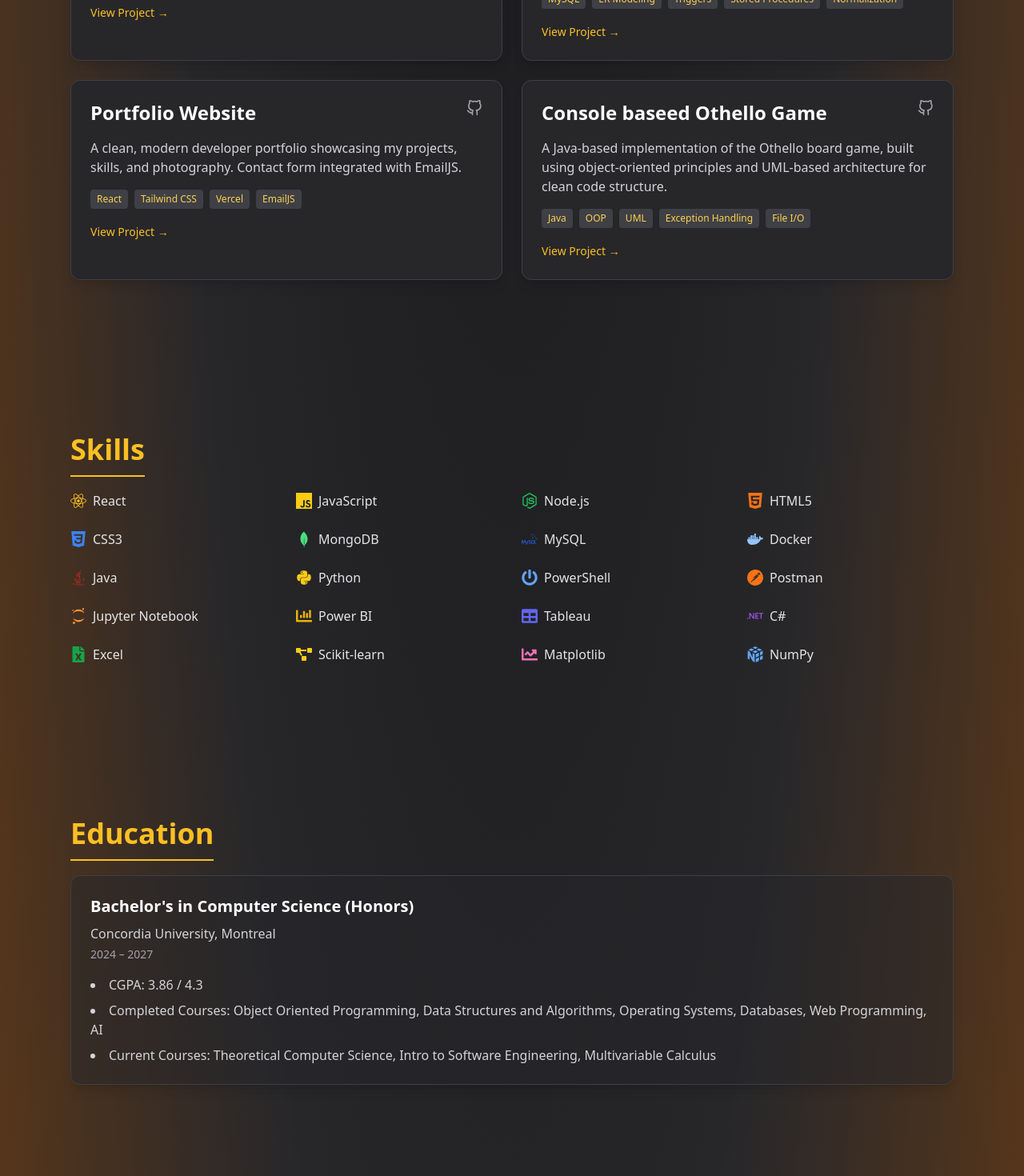
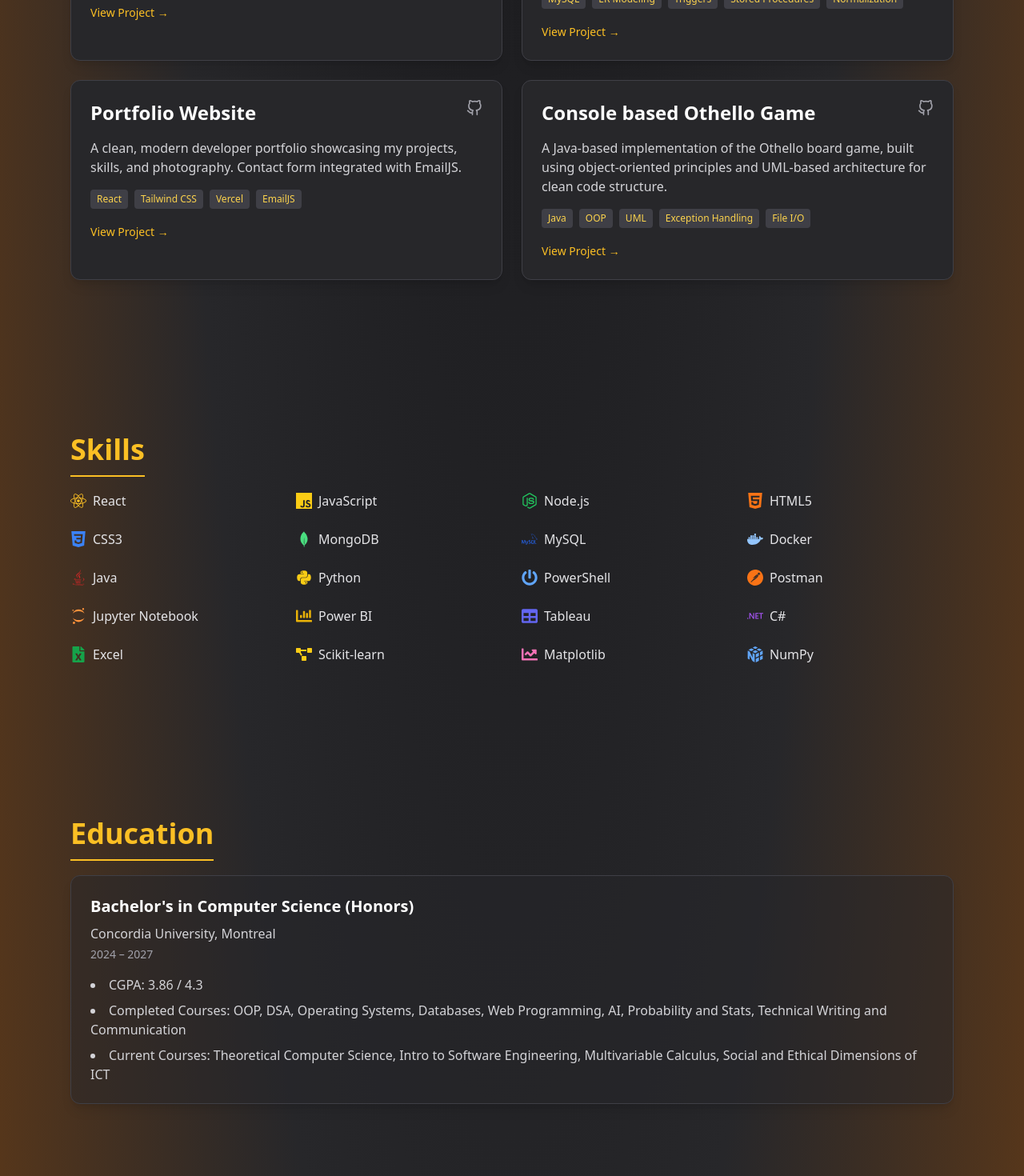
Before and after one commit to Apoorva231/dev-portfolio, a React (Create React App) app: page / in a window 1280 px wide. Shown: the part 1680-3150 px from the top of the page at 80% size. Built offline with nearby package versions, Linux system fonts and the light colour scheme.

Commit message:
Editing education section

```diff
--- a/src/components/Education.jsx
+++ b/src/components/Education.jsx
@@ -16,8 +16,8 @@ export default function Education() {
         <p className="text-zinc-400 text-sm">2024 – 2027</p>
         <ul className="list-disc list-inside text-zinc-300 mt-4 space-y-2">
           <li>CGPA: 3.86 / 4.3</li>
-          <li>Completed Courses: Object Oriented Programming, Data Structures and Algorithms, Operating Systems, Databases, Web Programming, AI</li>
-          <li>Current Courses: Theoretical Computer Science, Intro to Software Engineering, Multivariable Calculus</li>
+          <li>Completed Courses: OOP, DSA, Operating Systems, Databases, Web Programming, AI, Probability and Stats, Technical Writing and Communication</li>
+          <li>Current Courses: Theoretical Computer Science, Intro to Software Engineering, Multivariable Calculus, Social and Ethical Dimensions of ICT</li>
         </ul>
       </motion.div>
     </motion.section>
--- a/src/components/Projects.jsx
+++ b/src/components/Projects.jsx
@@ -5,7 +5,7 @@ const projects = [
   { title: "Movie Recommendation App", description: "A data-driven web app that ranks and recommends movies based on popularity using TMDb metadata and the IMDb weighted rating formula.", technologies: ["React", "Python" ,"Flask", "TMDB API","Pandas"], link: "https://web-production-ae879.up.railway.app/page/1", github: "https://github.com/Apoorva231/movie-recommendation-app" },
   { title: "Montreal Volleyball Club DB", description: "A 3NF normalizedd relational database system built with MySQL to manage club members, teams, and game sessions, featuring data integrity enforcement and automation via triggers and stored procedures.", technologies: ["MySQL", "ER Modeling", "Triggers", "Stored Procedures", "Normalization"], link: "#", github: "#" },
   { title: "Portfolio Website", description: "A clean, modern developer portfolio showcasing my projects, skills, and photography. Contact form integrated with EmailJS.", technologies: ["React", "Tailwind CSS", "Vercel", "EmailJS"], link: "#", github: "https://github.com/Apoorva231/dev-portfolio" },
-  { title: "Console baseed Othello Game", description: "A Java-based implementation of the Othello board game, built using object-oriented principles and UML-based architecture for clean code structure.", technologies: ["Java", "OOP", "UML", "Exception Handling", "File I/O"], link: "#", github: "https://github.com/Apoorva231/Othello-Game" }
+  { title: "Console based Othello Game", description: "A Java-based implementation of the Othello board game, built using object-oriented principles and UML-based architecture for clean code structure.", technologies: ["Java", "OOP", "UML", "Exception Handling", "File I/O"], link: "#", github: "https://github.com/Apoorva231/Othello-Game" }
 ];
 
 export default function Projects() {
```
